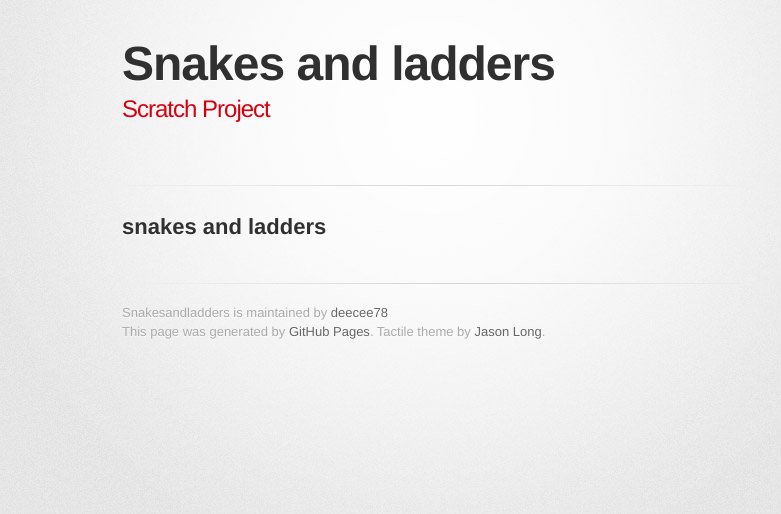
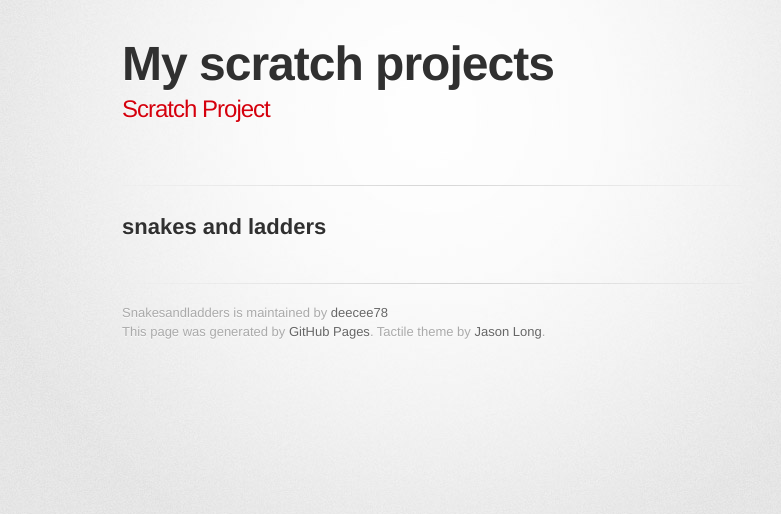
Before and after one commit to deecee78/scratch-projects, a plain HTML site: page index.html in a window 1280 px wide. Shown: the whole page, without its empty margins (208-989 px from the left). Drawn offline with Linux system fonts and the light colour scheme; a web font is replaced by a local one.

Commit message:
update index.html

```diff
--- a/index.html
+++ b/index.html
@@ -18,7 +18,7 @@
       <div class="inner">
 
         <header>
-          <h1>Snakes and ladders</h1>
+          <h1>My scratch projects</h1>
           <h2><p><a href="https://scratch.mit.edu/projects/48933652/#player">Scratch Project</a></p></h2>
         </header>
 
```
